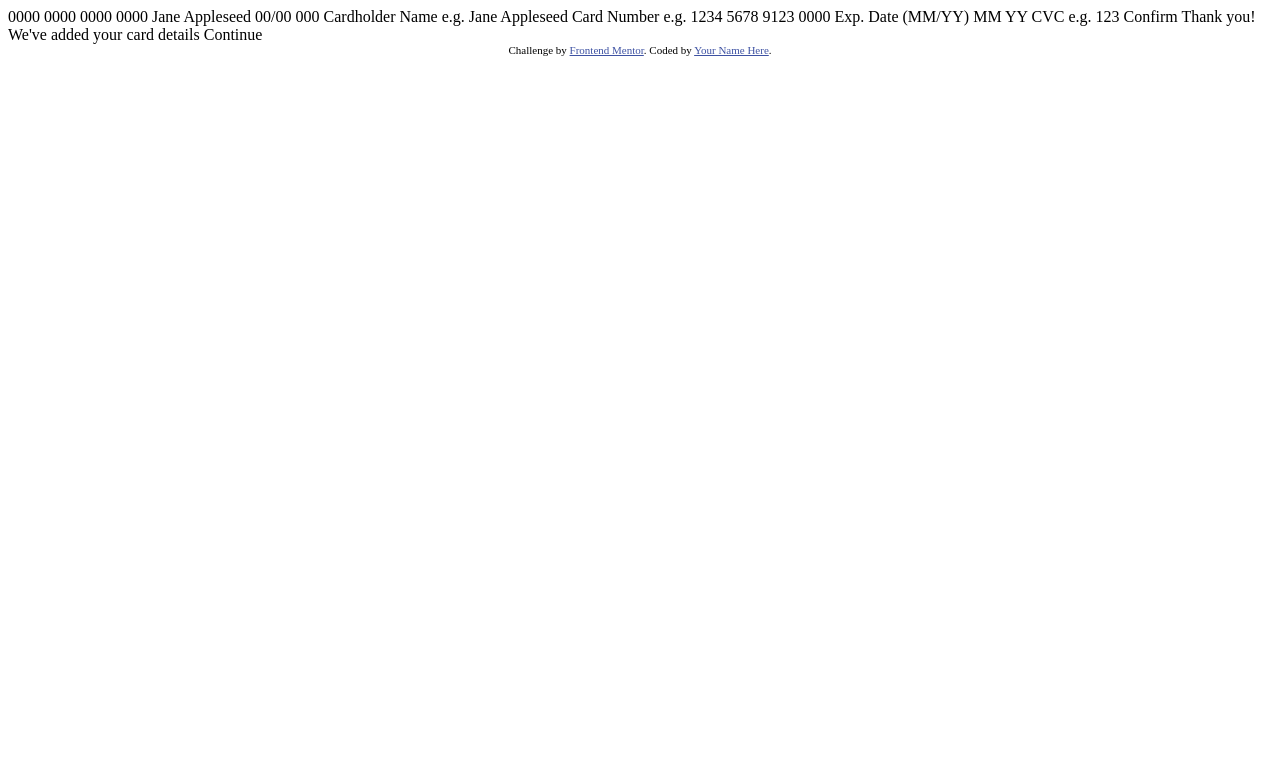
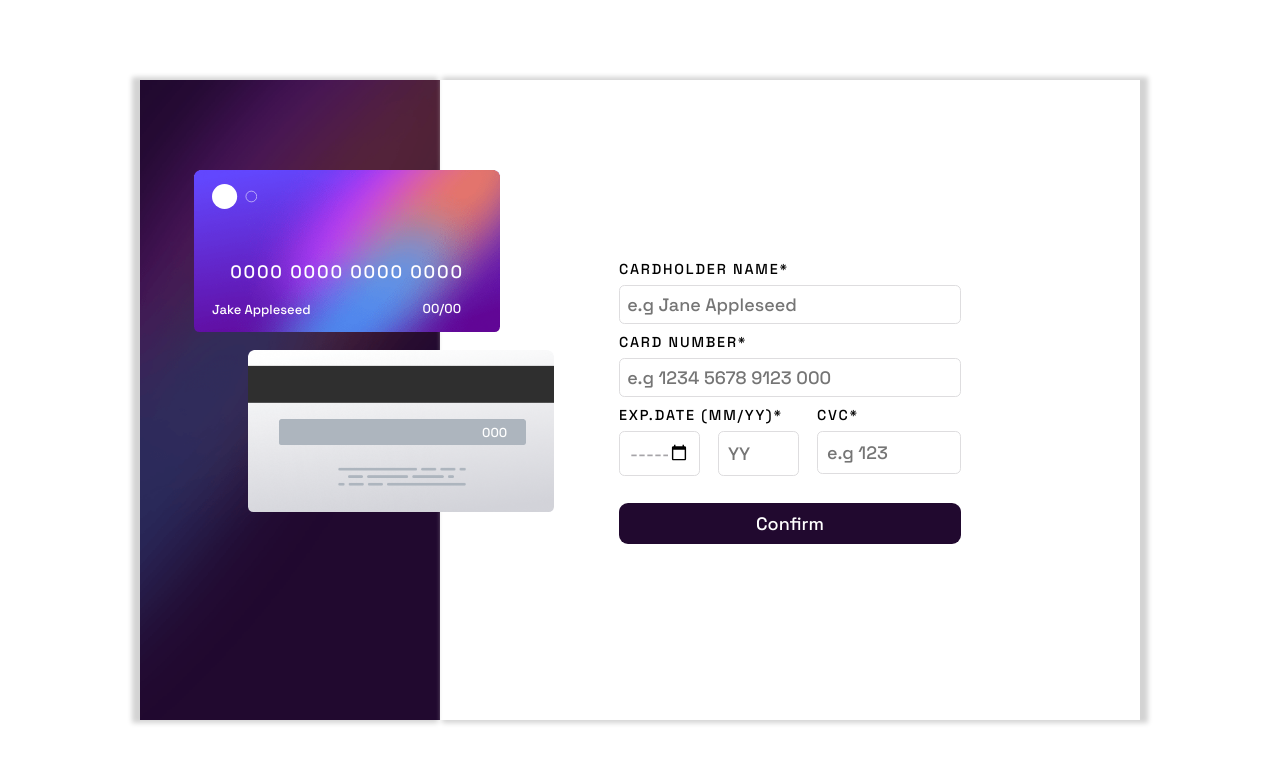
Before and after one commit to zabooz/interactive-card-details-form-main, a plain HTML site: page index.html in a window 1280 px wide. Drawn offline with Linux system fonts and the light colour scheme.

Commit message:
finished?

```diff
--- a/index.html
+++ b/index.html
@@ -7,45 +7,51 @@
   <link rel="icon" type="image/png" sizes="32x32" href="./images/favicon-32x32.png">
 
   <title>Frontend Mentor | Interactive card details form</title>
-
-  <!-- Feel free to remove these styles or customise in your own stylesheet 👍 -->
-  <style>
-    .attribution { font-size: 11px; text-align: center; }
-    .attribution a { color: hsl(228, 45%, 44%); }
-  </style>
+  <link rel="stylesheet" href="style.css">
+  <script src="script.js" defer></script>
+  <link rel="preconnect" href="https://fonts.googleapis.com">
+<link rel="preconnect" href="https://fonts.gstatic.com" crossorigin>
+<link href="https://fonts.googleapis.com/css2?family=Space+Grotesk:wght@500&display=swap" rel="stylesheet">
 </head>
 <body>
-
-  0000 0000 0000 0000
-  Jane Appleseed
-  00/00
-
-  000
-
-  Cardholder Name
-  e.g. Jane Appleseed
-
-  Card Number
-  e.g. 1234 5678 9123 0000
-
-  Exp. Date (MM/YY)
-  MM
-  YY
-
-  CVC
-  e.g. 123
-
-  Confirm
-
-  <!-- Completed state start -->
-
-  Thank you!
-  We've added your card details
-  Continue
-
-  <div class="attribution">
-    Challenge by <a href="https://www.frontendmentor.io?ref=challenge" target="_blank">Frontend Mentor</a>.
-    Coded by <a href="#">Your Name Here</a>.
-  </div>
+    <header>
+      <div class="card-back">
+        <p>000</p>
+      </div>
+      <div class="card-front">
+        <div class="card-logo"></div>
+        <div class="card-number">0000 0000 0000 0000</div>
+        <div class="card-name">Jake Appleseed</div>
+        <div class="card-date">00/00</div>
+      </div>
+    </header>
+    <main>
+      <div class="endcard">
+        <div class="success"></div>
+        <h1>Thank you</h1>
+        <p>We've added your card details</p>
+        <button id="continue-btn">Continue</button>
+      </div>
+          <form action="">
+        <label for="name">Cardholder name*</label>
+        <input type="text" name="name" id="name" placeholder="e.g Jane Appleseed" maxlength="20" required>
+        <label for="number">Card number*</label>
+        <input type="text" name="number" pattern="\d*" id="card-number" placeholder="e.g 1234 5678 9123 000" maxlength="16" required>
+        <div class="expiry">
+          <div class="month">
+            <label for="date">Exp.Date (MM/YY)*</label>
+            <div class="date">
+              <input type="month" id="month" placeholder="MM" maxlength="2" required>
+              <input type="year" id="year" placeholder="YY" maxlength="2" required>
+            </div>
+          </div>
+          <div class="cvc">
+            <label for="cvc">cvc*</label>
+            <input type="number" id="cvc"  placeholder="e.g 123" maxlength="3" required>
+          </div>
+        </div>
+        <button type="button" id="submit-btn">Confirm</button>
+      </form>
+    </main>
 </body>
 </html>
--- /dev/null
+++ b/script.js
@@ -0,0 +1,50 @@
+const submitBtn = document.querySelector('#submit-btn');
+const form = document.querySelector('form');
+const endCard = document.querySelector('.endcard');
+const inputs = document.querySelectorAll('input');
+const inputCvc = document.querySelector('#cvc');
+const cardCvc = document.querySelector('.card-back p');
+const inputName = document.querySelector('#name');
+const cardName = document.querySelector('.card-name');
+const inputMonth = document.querySelector('#month')
+const inputYear = document.querySelector('#year');
+const cardDate = document.querySelector('.card-date');
+const inputCardNum = document.querySelector('#card-number');
+const cardNumber = document.querySelector('.card-number');
+
+
+inputs.forEach(item =>{
+    item.addEventListener('input', e=>{
+    cardDate.textContent = inputMonth.value + '/' +inputYear.value
+    cardNumber.textContent = formatNumber()
+    cardName.textContent = inputName.value
+    cardCvc.textContent = inputCvc.value
+
+    })
+})
+submitBtn.addEventListener('click', e =>{
+    let count = 0;
+    for(let i=0; i< inputs.length;i++){
+        if(inputs[i].value){
+            count++
+        }
+    }
+    if(count === inputs.length){
+        endCard.classList.toggle('endcard-show');
+        form.classList.toggle('form-hide');
+    }
+})
+function formatNumber(){
+    let result = [];
+    let count = 1;
+    for(let i = 0 ;i<inputCardNum.value.length;i++){
+        if( count === 4){
+            result.push(inputCardNum.value[i] + ' ')
+            count = 1;
+        }else{
+            result.push(inputCardNum.value[i])
+            count++
+        }
+    }
+    return result.join('')
+}
--- /dev/null
+++ b/style.css
@@ -0,0 +1,253 @@
+*{
+    font-family: 'Space Grotesk',sans-serif;
+    padding: 0;
+    margin: 0;
+    box-sizing: border-box;
+    font-size: 18px;
+}
+body{
+    display: flex;
+    flex-direction: column;
+    height: 100vh;
+    justify-content: center;
+    align-items: center;
+
+}
+ /* =============================================
+                header styling
+================================================ */
+header{
+    background-image: url(./images/bg-main-mobile.png);
+    background-repeat: no-repeat;
+    background-size: cover;
+    width: 21rem;
+    height: 12rem;
+}
+.card-back,
+.card-front{
+    position: relative;
+    background-size: cover;
+    background-repeat: no-repeat;
+    border-radius: 0.3rem;
+    width: 15rem;
+    height: 8rem;
+
+}
+.card-front{
+    background-image: url(./images/bg-card-front.png);
+    z-index: 1;
+    bottom:2.1rem;
+    left:1rem;
+}
+.card-logo,
+.card-name,
+.card-number,
+.card-date{
+    position: relative;
+    color: white;
+}
+.card-logo{
+    background-image: url(./images/card-logo.svg);
+    background-repeat: no-repeat;
+    background-size: contain;
+    top:.8rem;
+    left: 1rem;
+    width: 2.5rem;
+    height: 2.5rem;
+}
+.card-number{
+    text-align: center;
+    top: 1.5rem;
+    letter-spacing: .1rem;
+}
+.card-name{
+    top: 2rem;
+    left: 1rem;
+    font-size: small;
+}
+.card-date{
+    font-size: small;
+    left: 11.75rem;
+    top: 1rem;
+}
+.card-back{
+    background-image: url(./images/bg-card-back.png);
+    top:1.5rem;
+    left: 5rem;
+}
+.card-back p{
+    position: relative;
+    top: 3.6rem;
+    left: 12rem;
+    color: white;
+    font-size: small;
+}
+
+ /* =============================================
+                main styling
+================================================
+*/
+main{
+    padding: 4rem 1rem;
+    width: 21rem;
+}
+label{
+    text-transform: uppercase;
+    letter-spacing: 0.1rem;
+    font-size: 0.8rem;
+}
+.form-hide{
+    display: none;
+}
+#name,
+#card-number{
+    -webkit-appearance: none;
+    -moz-appearance: textfield;
+    display: block;
+    width: 100%;
+    color: hsl(279, 6%, 55%);
+    padding: .4rem;
+    margin: .3rem 0;
+    border-radius: 0.3rem;
+    border: 1px solid hsl(270, 3%, 87%);
+}
+.expiry{
+    display: flex;
+
+}
+.date{
+    display: flex;
+    gap: 1rem;
+}
+#month,
+#year,
+#cvc{
+    border: 1px solid hsl(270, 3%, 87%);
+    padding: .5rem;
+    margin-top: 0.3rem;
+    border-radius: .3rem;
+    color:hsl(270, 2%, 65%);
+}
+#month,
+#year{
+    width: 4.5rem;
+}
+#cvc{
+    width: 8rem;
+    -webkit-appearance: none;
+    -moz-appearance: textfield;
+    display: block;
+    margin-left: 1rem;
+}
+#cvc::before{
+    content: 'heart';
+}
+input:hover{
+    cursor: pointer;
+}
+.cvc label{
+    margin-left: 1rem;
+}
+#submit-btn{
+    width: 100%;
+    margin-top: 2rem;
+    padding: 0.5rem;
+    background-color:hsl(278, 68%, 11%);
+    color: white;
+    border-radius: 0.5rem;
+    border: none;
+}
+
+/* ==========================================
+
+endCard
+
+=========================================== */
+.endcard{
+    display: none;
+    flex-direction: column;
+    justify-content: center;
+    align-items: center;
+    gap: 1rem;
+    width: 375px;
+}
+
+.endcard-show{
+    display: flex;
+}
+.success{
+    background-image: url(./images/icon-complete.svg);
+    background-repeat: no-repeat;
+    width: 5rem;
+    height: 5rem;
+}
+.endcard h1{
+    font-size: 2rem;
+    text-transform: uppercase;
+    letter-spacing: 0.2rem;
+}
+#continue-btn{
+    width: 90%;
+    padding: 0.5rem;
+    background-color: hsl(278, 68%, 11%);
+    color: white;
+    margin-top: 2rem;
+    border-radius: .3rem;
+    border: none;
+}
+/* =============================================
+               desktop styling
+================================================
+*/
+@media (min-width: 700px){
+
+    body{
+        flex-direction: row;
+        justify-content: center;
+
+    }
+    header{
+        background-image: url(./images/bg-main-desktop.png);
+        height: 80%;
+        width: 300px;
+        box-shadow: -5px 0px 5px 3px lightgray;
+    }
+    main{
+        height: 80%;
+        display: flex;
+        align-items: center;
+        width: 700px;
+        justify-content: center;
+        box-shadow: 5px 0px 5px 3px lightgray;
+    }
+    .card-back,
+    .card-front{
+        width: 17rem;
+        height: 9rem;
+    }
+    .card-front{
+        top:-4rem;
+        left: 3rem;
+    }
+    .card-number{
+        top:2.5rem;
+    }
+    .card-name{
+        top:3.5rem;
+    }
+    .card-date{
+        top: 2.5rem;
+        left: 12.7rem;
+    }
+    .card-back{
+        top:15rem;
+        left: 6rem;
+    }
+    .card-back p{
+        top:4.1rem;
+        left: 13rem;
+    }
+    #submit-btn{
+        margin-top: 1.5rem;
+    }
+}
```
